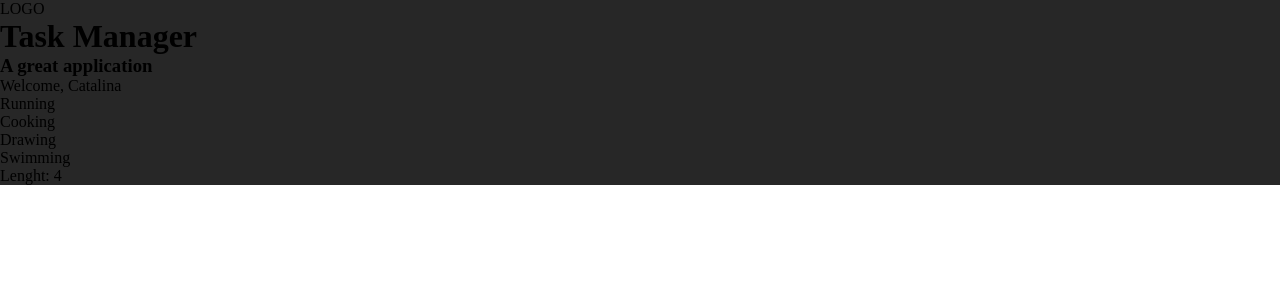
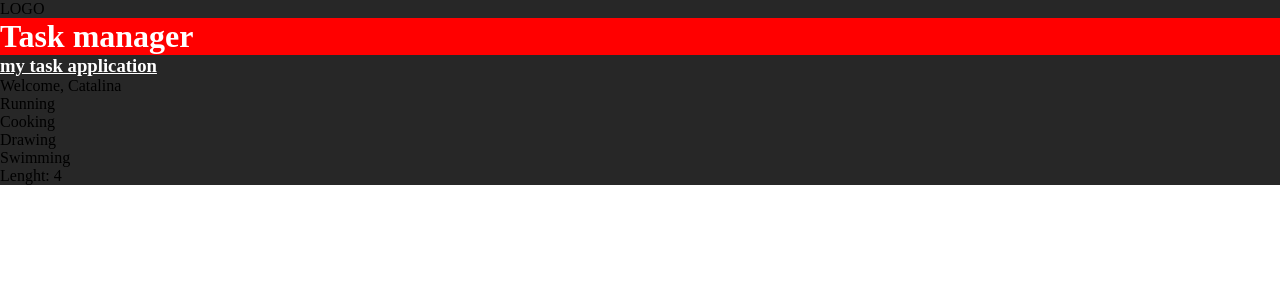
Before and after one commit to johncardozo/frontend-intermedio-02, a React (Vite) app in the folder react/task-manager/: page / in a window 1280 px wide. Shown: the top 300 px of the page. Built offline with nearby package versions, Linux system fonts and the light colour scheme.

Commit message:
React: Inline styling

```diff
--- a/react/task-manager/src/components/Header.jsx
+++ b/react/task-manager/src/components/Header.jsx
@@ -5,7 +5,7 @@ const Header = () => {
   return (
     <header>
       <Logo />
-      <Title text="Task Manager" small="A great application" />
+      <Title text="Task manager" small="my task application" />
     </header>
   );
 };
--- a/react/task-manager/src/components/Title.jsx
+++ b/react/task-manager/src/components/Title.jsx
@@ -1,10 +1,16 @@
 import PropTypes from "prop-types";
 
 const Title = ({ text, small }) => {
+  // Estilos en un objeto
+  const subHeadingStyles = {
+    color: small.length > 3 ? "white" : "yellow",
+    textDecoration: "underline",
+  };
+
   return (
     <>
-      <h1>{text}</h1>
-      <h3>{small}</h3>
+      <h1 style={{ color: "white", backgroundColor: "red" }}>{text}</h1>
+      <h3 style={subHeadingStyles}>{small}</h3>
     </>
   );
 };
```
